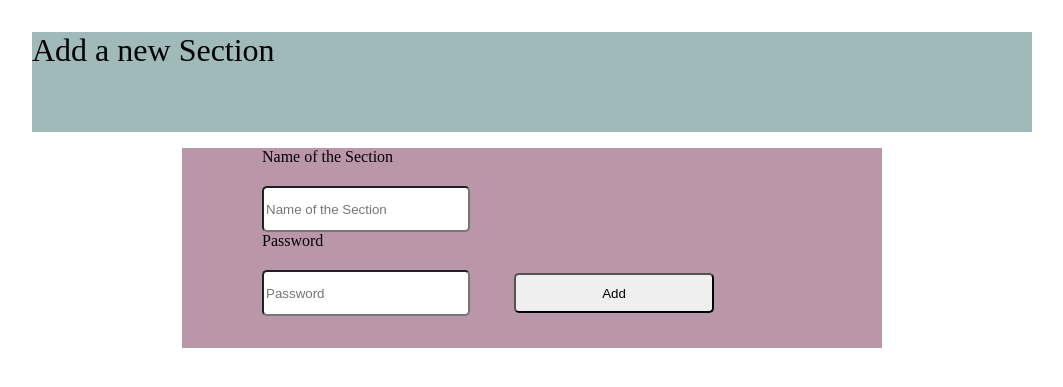
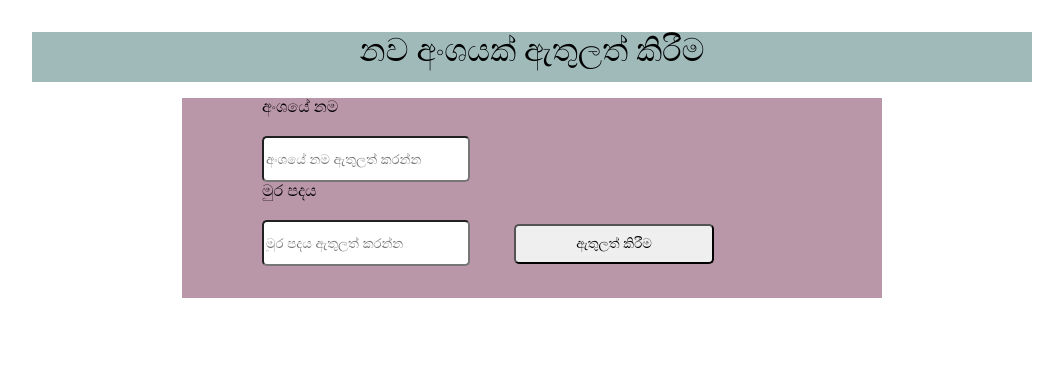
Before and after one commit to Ruchiri/PostalMailManagementSystem, a PHP site: page /add-new-section.html in a window 1280 px wide. Shown: the top 387 px of the page, without its empty margins (108-1171 px from the left). Run offline with PHP 8.4, Linux system fonts and the light colour scheme.

Commit message:
add new section with sinhala fonts

```diff
--- a/add-new-section.html
+++ b/add-new-section.html
@@ -7,18 +7,18 @@
 </head>
 <body>
 <div class="heading">
-    <p>Add a new Section</p>
+    <p>නව අංශයක් ඇතුලත් කිරීම</p>
 </div><!--Heading-->
 
 <div class="Details">
     <ul>
         <form action="welcome.php">
-            <label for="name">Name of the Section</label><br>
-            <input id="name" name="name" type="text" placeholder="Name of the Section"><br>
-            <label for="name">Password</label><br>
-            <input id="password" name="password" type="password" placeholder="Password">
+            <label for="name">අංශයේ නම</label><br>
+            <input id="name" name="name" type="text" placeholder="අංශයේ නම ඇතුලත් කරන්න"><br>
+            <label for="name">මුර පදය</label><br>
+            <input id="password" name="password" type="password" placeholder="මුර පදය ඇතුලත් කරන්න">
 
-            <input type="Submit" value="Add" name="Submit" id="btn"><br>
+            <input type="Submit" value="ඇතුලත් කිරීම" name="Submit" id="btn"><br>
         </form>
     </ul>
 
--- a/css/add-new-section.css
+++ b/css/add-new-section.css
@@ -1,10 +1,10 @@
 .heading{
     width: 1000px;
-    height: 100px;
+    height: 50px;
     background:rgba(131,165,165,0.76);
     margin: auto;
     font-size: xx-large;
-
+    text-align: center;
 }
 .Details{
     background: rgba(165,118,143,0.76);
@@ -27,7 +27,7 @@
 }
 .Details ul form label{
     width: 200px;
-    height: 40px;
+    height: 80px;
     border-radius: 10px;
     margin-top: 20px;
     margin-left: 40px;
--- a/login.html
+++ b/login.html
@@ -20,7 +20,7 @@
             <div class="top-bar-links">
                 <ul>
                     <li><a href="#">Bope-Poddala Divisional Secretariat</a></li>
-                    <li><a href="#">බෝපෙ</a></li>
+                    <li><a href="#">බෝපෙ පෝද්දල ප්‍රාදේශීය ලේකම් කාර්යාලය</a></li>
                     <li><a href="#">Postal Mail Management System</a></li>
                 </ul>
             </div> <!--top-bar-links-->
```
